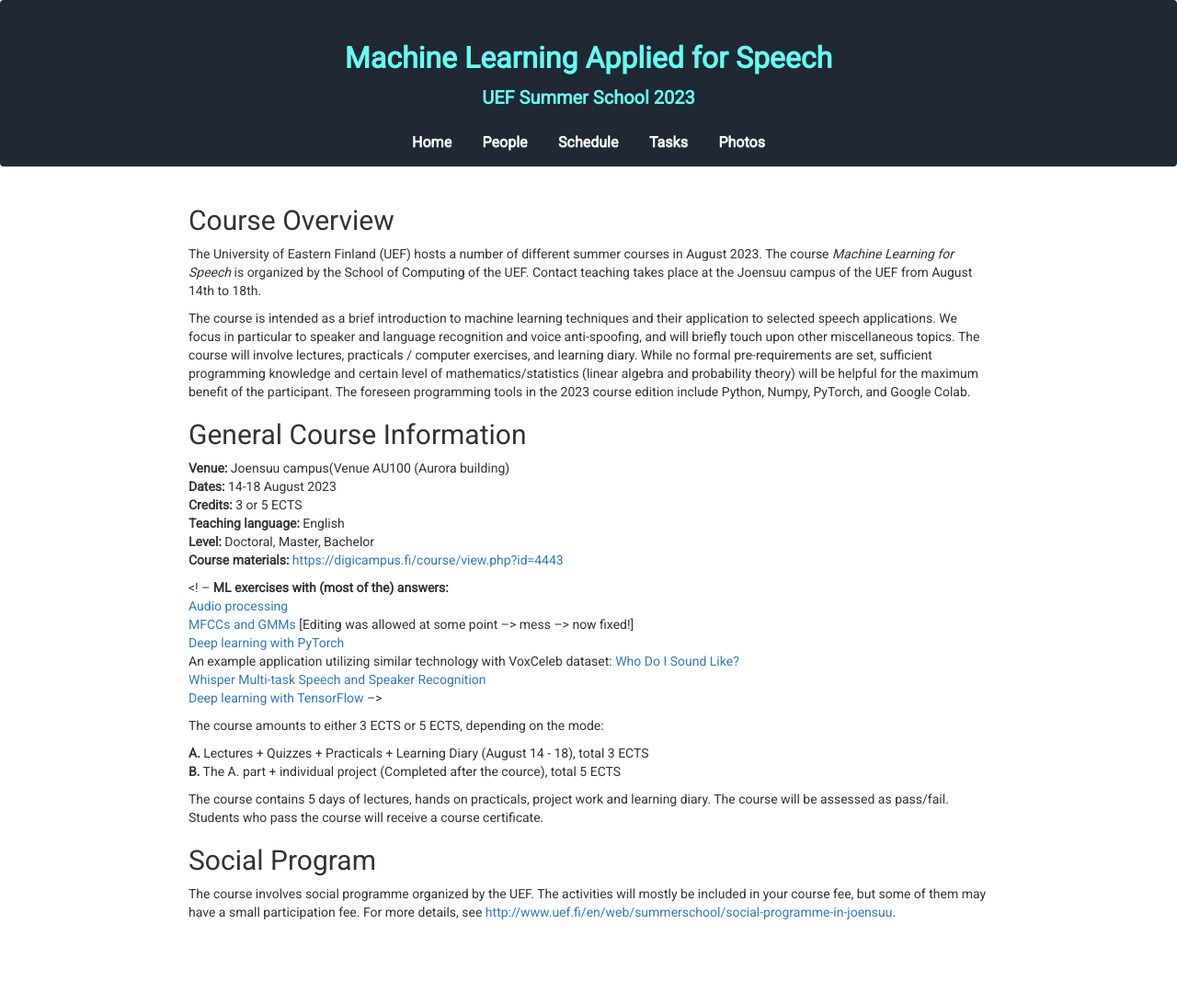
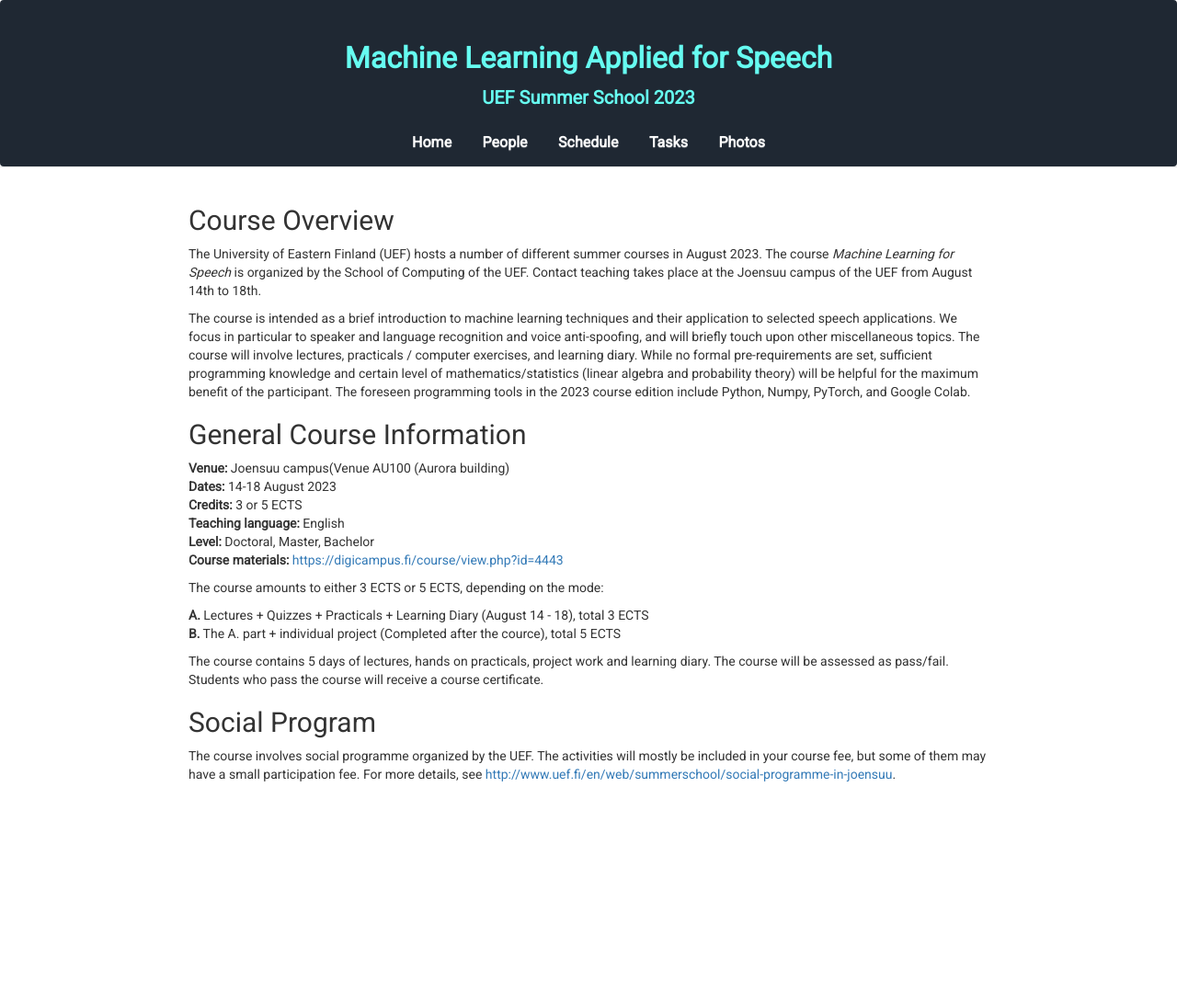
Before and after one commit to vpspeech/summerschool2023, a Jekyll site: the page built from index.md, in a window 1280 px wide. Shown: the whole page at 92% size. Built offline with Jekyll 4.4.1, drawn with Linux system fonts in a browser that asks for light colours; nearby versions of some CDN libraries; after the commit the page ends 942 px from its top, so only the background shows below that.

Commit message:
Update index.md

```diff
--- a/index.md
+++ b/index.md
@@ -26,14 +26,6 @@
 **Level:** Doctoral, Master, Bachelor <br />
 **Course materials:** [https://digicampus.fi/course/view.php?id=4443]( https://digicampus.fi/course/view.php?id=4443) <br />
 
-<! -- **ML exercises with (most of the) answers:** <br />
-[Audio processing](xyz) <br />
-[MFCCs and GMMs](xyz) [Editing was allowed at some point --> mess --> now fixed!] <br />
-[Deep learning with PyTorch](xyz) <br />
-An example application utilizing similar technology with VoxCeleb dataset: [Who Do I Sound Like?](https://cs.uef.fi/speechlab) <br />
-[Whisper Multi-task Speech and Speaker Recognition](xyz) <br />
-[Deep learning with TensorFlow](xyz) -->
-
 <!--**Registration:** [http://www.uef.fi/en/web/summerschool/how-to-apply](http://www.uef.fi/en/web/summerschool/how-to-apply)-->
 <!--**Study materials:** [https://moodle.uef.fi/course/view.php?id=17032](https://moodle.uef.fi/course/view.php?id=17032)  <br />
 **Program codes:** [https://github.com/trungnt13/uef-summerschool2018](https://github.com/trungnt13/uef-summerschool2018)  <br />-->
```
